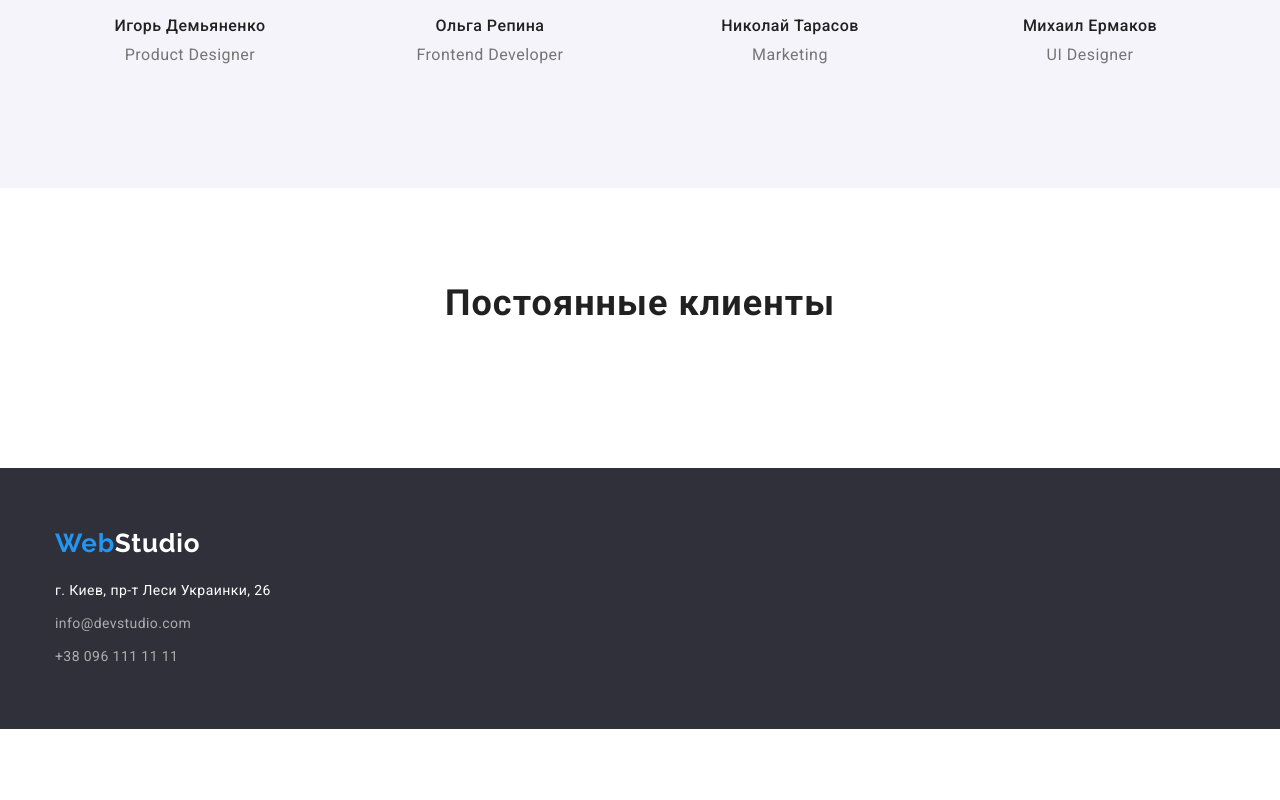
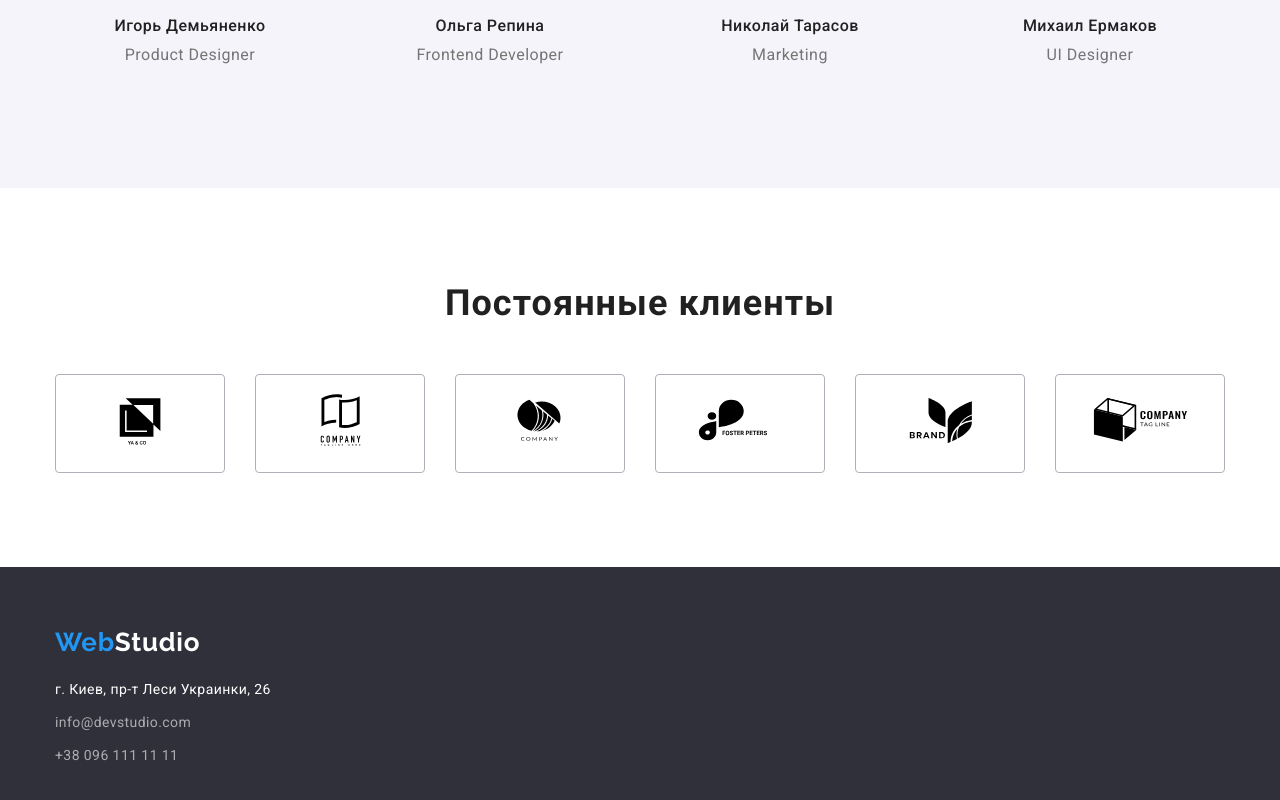
Before and after one commit to IhorMarch/goit-markup-hw-04, a plain HTML site: page index.html in a window 1280 px wide. Shown: the part 1907-2707 px from the top of the page. Before the commit the page ends 2636 px from the top, so only its background shows below. Drawn offline with nearby package versions, Linux system fonts and the light colour scheme.

Commit message:
Добавлены клиенты

```diff
--- a/css/styles.css
+++ b/css/styles.css
@@ -272,7 +272,24 @@ header {
   padding-top: 30px;
   padding-bottom: 30px;
 }
-
+/* КЛИЕНТЫ */
+.clients-list {
+  display: flex;
+  align-items: center;
+  justify-content: center;
+}
+.client-item {
+  width: calc((100% - 150px) / 6);
+  border: 1px solid #afb1b8;
+  box-sizing: border-box;
+  border-radius: 4px;
+  padding: 16px 32px;
+}
+.clients-list .client-item:not(:last-child) {
+  margin-right: 30px;
+}
+.client-icon {
+}
 /*Подвал */
 .footer {
   background-color: var(--black-bgc-color);
--- a/index.html
+++ b/index.html
@@ -152,11 +152,39 @@
       <section class="section clients">
         <div class="container">
           <h2 class="section-title">Постоянные клиенты</h2>
-          <!-- <ul>
-            <li>
-              <svg><use href="./images/icons/symbol-defs.svg#icon-astronaut"></use></svg>
+
+          <ul class="clients-list">
+            <li class="client-item">
+              <svg width="106" height="60" class="icon client-icon">
+                <use href="./images/icons/svgsprite.svg#Logo1"></use>
+              </svg>
             </li>
-          </ul> -->
+            <li class="client-item">
+              <svg width="106" height="60" class="icon client-icon">
+                <use href="./images/icons/svgsprite.svg#Logo2"></use>
+              </svg>
+            </li>
+            <li class="client-item">
+              <svg width="106" height="60" class="icon client-icon">
+                <use href="./images/icons/svgsprite.svg#Logo3"></use>
+              </svg>
+            </li>
+            <li class="client-item">
+              <svg width="106" height="60" class="icon client-icon">
+                <use href="./images/icons/svgsprite.svg#Logo4"></use>
+              </svg>
+            </li>
+            <li class="client-item">
+              <svg width="106" height="60" class="icon client-icon">
+                <use href="./images/icons/svgsprite.svg#Logo5"></use>
+              </svg>
+            </li>
+            <li class="client-item">
+              <svg width="106" height="60" class="icon client-icon">
+                <use href="./images/icons/svgsprite.svg#Logo6"></use>
+              </svg>
+            </li>
+          </ul>
         </div>
       </section>
     </main>
```
Also changed, not shown: images/icons/svgsprite.svg (added), images/icons/symbol-defs.svg (deleted), images/icons/symbol-defs1.svg (deleted).
